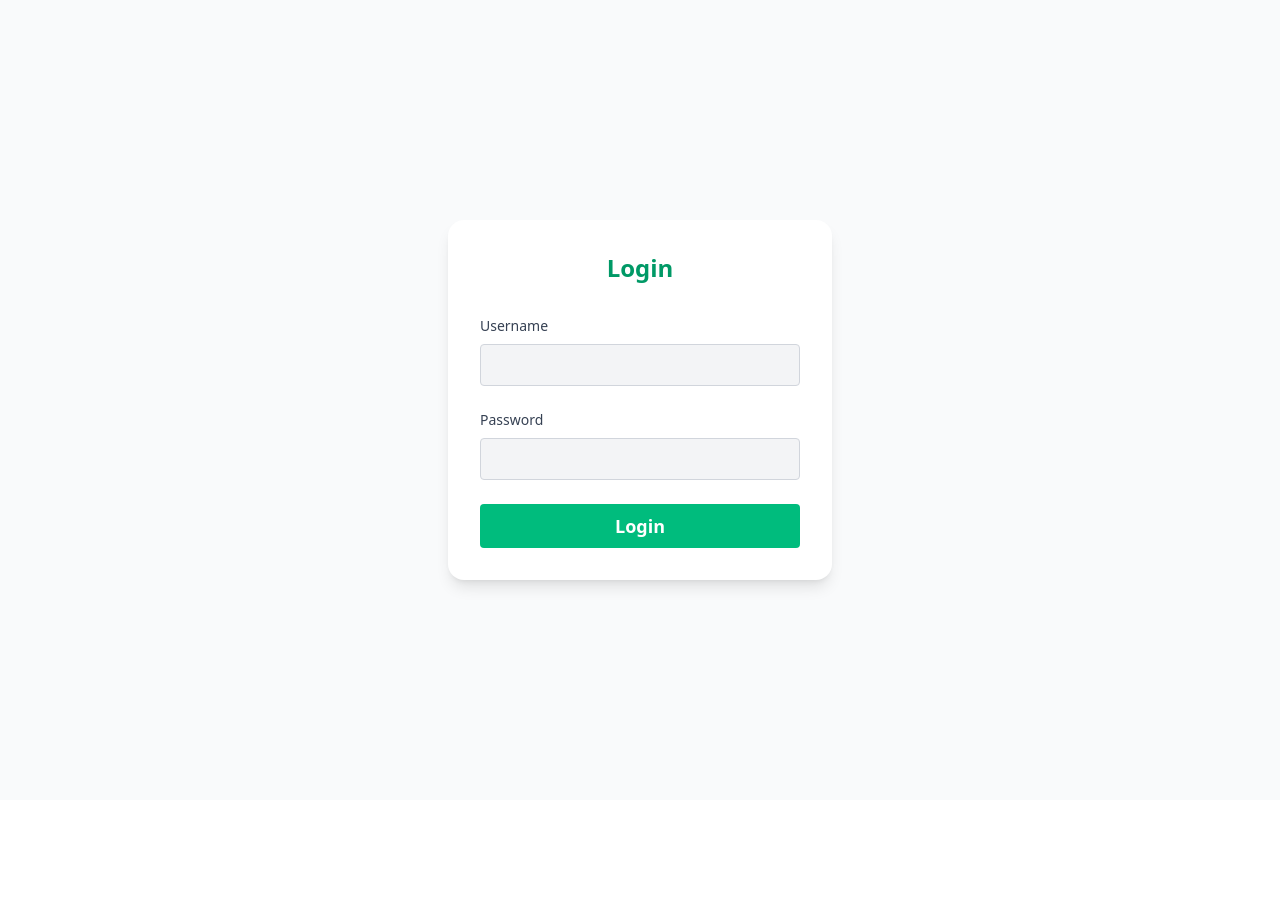
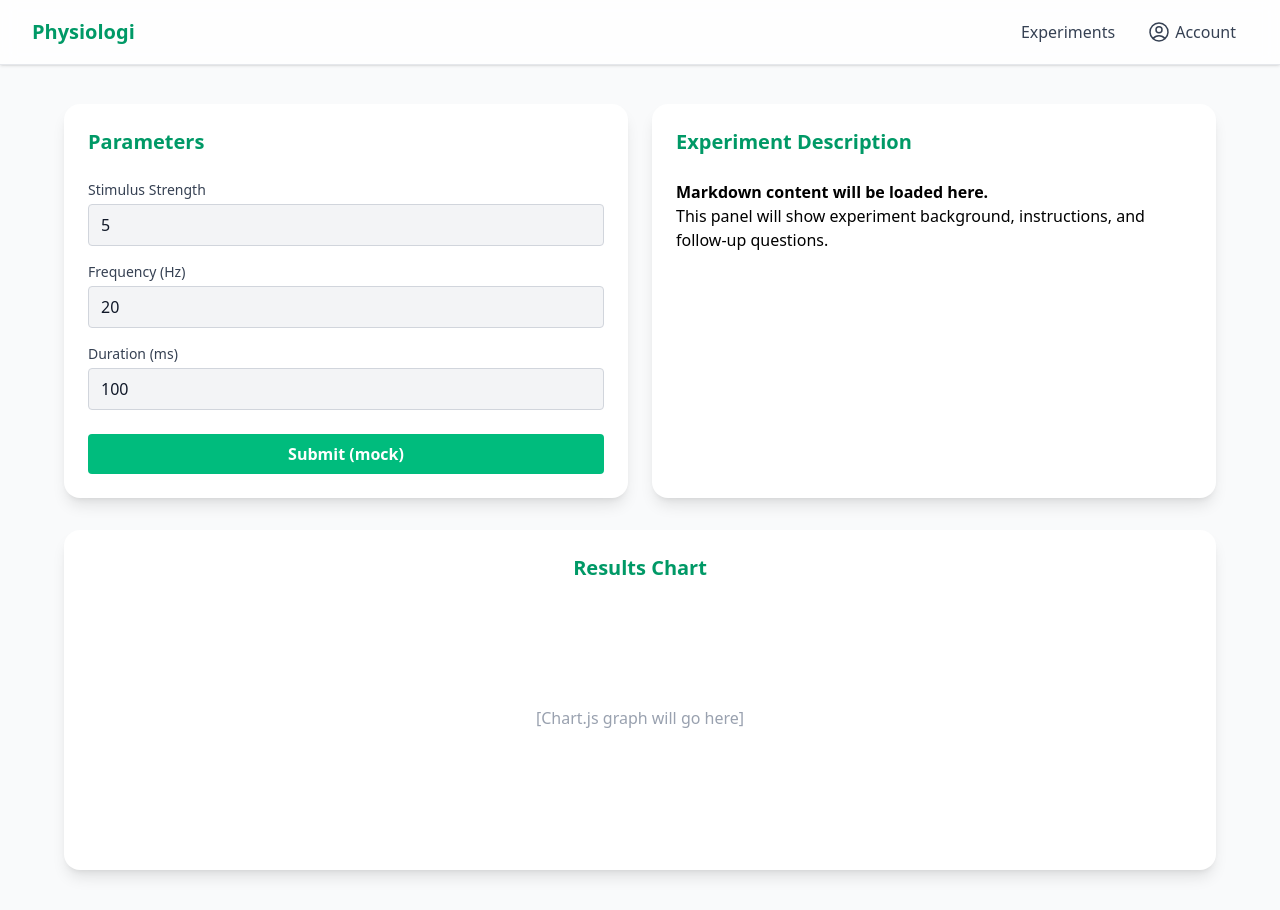
Before and after one commit to draic9/physiology_app, a React (Vite) app in the folder frontend/: page /experiment/1 in a window 1280 px wide. Before the commit this address led to /login. Before the commit the page ends 800 px from the top, so only its background shows below. Built offline with nearby package versions, Linux system fonts and the light colour scheme; sample sign-in values are in the browser's storage.

Commit message:
Fixed UIs and made up an experiment screen. Full mock.

```diff
--- a/frontend/postcss.config.mjs
+++ b/frontend/postcss.config.mjs
@@ -3,9 +3,9 @@
 // and the latter says to use this file, but the former doesn't.
 // I'm using both, so I'm not sure.
 
-const config = {
-    plugins: {
-      "@tailwindcss/postcss": {},
-    },
-  };
-  export default config;
+// const config = {
+//     plugins: {
+//       "@tailwindcss/postcss": {},
+//     },
+//   };
+//   export default config;
--- a/frontend/src/App.tsx
+++ b/frontend/src/App.tsx
@@ -5,6 +5,8 @@ import reactLogo from "./assets/react.svg";
 import viteLogo from "/vite.svg";
 import ExperimentMenu from "./pages/ExperimentMenu";
 import TopNav from "./components/TopNav";
+import ExperimentScreen from "./pages/ExperimentScreen";
+import ProtectedLayout from "./components/ProtectedLayout";
 
 const techStack = [
   { name: "React", logo: reactLogo, url: "https://react.dev" },
@@ -18,7 +20,7 @@ function Dashboard() {
   return (
     <>
       <TopNav />
-      <div className="pt-16">
+      <div>
         <ExperimentMenu />
       </div>
     </>
@@ -42,7 +44,19 @@ export default function App() {
         path="/dashboard"
         element={
           <RequireAuth>
-            <Dashboard />
+            <ProtectedLayout>
+              <Dashboard />
+            </ProtectedLayout>
+          </RequireAuth>
+        }
+      />
+      <Route
+        path="/experiment/:id"
+        element={
+          <RequireAuth>
+            <ProtectedLayout>
+              <ExperimentScreen />
+            </ProtectedLayout>
           </RequireAuth>
         }
       />
--- /dev/null
+++ b/frontend/src/components/ProtectedLayout.tsx
@@ -0,0 +1,10 @@
+import TopNav from "./TopNav";
+
+export default function ProtectedLayout({ children }: { children: React.ReactNode }) {
+  return (
+    <>
+      <TopNav />
+      <div className="pt-16 bg-gray-50 dark:bg-gray-900">{children}</div>
+    </>
+  );
+}
--- a/frontend/src/pages/ExperimentMenu.tsx
+++ b/frontend/src/pages/ExperimentMenu.tsx
@@ -1,4 +1,5 @@
 import { LockClosedIcon } from '@heroicons/react/24/solid';
+import { useNavigate } from "react-router-dom";
 
 const experiments = [
   {
@@ -40,8 +41,9 @@ const experiments = [
 ];
 
 export default function ExperimentMenu() {
+  const navigate = useNavigate();
   return (
-    <div className="min-h-screen bg-gray-50 dark:bg-gray-900 flex flex-col items-center py-12 px-4">
+    <div className="bg-gray-50 dark:bg-gray-900 flex flex-col items-center pt-10 pb-10 px-4">
       <h1 className="text-3xl font-bold mb-8 text-emerald-600 dark:text-emerald-300">Experiments</h1>
       <div className="grid grid-cols-1 sm:grid-cols-2 gap-8 w-full max-w-3xl">
         {experiments.map((exp) => (
@@ -63,7 +65,7 @@ export default function ExperimentMenu() {
             </div>
             <p className="text-gray-700 dark:text-gray-200 mb-2">{exp.description}</p>
             {exp.unlocked ? (
-              <button className="mt-auto px-4 py-2 rounded bg-emerald-500 hover:bg-emerald-600 text-white font-semibold transition">
+              <button className="mt-auto px-4 py-2 rounded bg-emerald-500 hover:bg-emerald-600 text-white font-semibold transition" onClick={() => navigate(`/experiment/${exp.id}`)}>
                 Open
               </button>
             ) : (
--- /dev/null
+++ b/frontend/src/pages/ExperimentScreen.tsx
@@ -0,0 +1,51 @@
+import { useState } from "react";
+
+export default function ExperimentScreen() {
+  // Mock state for form and chart
+  const [form, setForm] = useState({
+    stimulus: 5,
+    frequency: 20,
+    duration: 100,
+  });
+
+  return (
+    <div className="bg-gray-50 dark:bg-gray-900 flex flex-col items-center pt-10 pb-10 px-2">
+      <div className="w-full max-w-6xl grid grid-cols-1 md:grid-cols-2 gap-6">
+        {/* Parameters Form */}
+        <div className="bg-white dark:bg-gray-800 rounded-2xl shadow-lg p-6 flex flex-col gap-4">
+          <h2 className="text-xl font-bold text-emerald-600 dark:text-emerald-300 mb-2">Parameters</h2>
+          <form className="flex flex-col gap-4">
+            <label className="flex flex-col gap-1">
+              <span className="text-sm text-gray-700 dark:text-gray-200">Stimulus Strength</span>
+              <input type="number" min={0} max={10} value={form.stimulus} className="rounded px-3 py-2 border border-gray-300 dark:border-gray-600 bg-gray-100 dark:bg-gray-700 text-gray-900 dark:text-gray-100" readOnly />
+            </label>
+            <label className="flex flex-col gap-1">
+              <span className="text-sm text-gray-700 dark:text-gray-200">Frequency (Hz)</span>
+              <input type="number" min={0} max={100} value={form.frequency} className="rounded px-3 py-2 border border-gray-300 dark:border-gray-600 bg-gray-100 dark:bg-gray-700 text-gray-900 dark:text-gray-100" readOnly />
+            </label>
+            <label className="flex flex-col gap-1">
+              <span className="text-sm text-gray-700 dark:text-gray-200">Duration (ms)</span>
+              <input type="number" min={0} max={1000} value={form.duration} className="rounded px-3 py-2 border border-gray-300 dark:border-gray-600 bg-gray-100 dark:bg-gray-700 text-gray-900 dark:text-gray-100" readOnly />
+            </label>
+            <button type="button" className="mt-2 px-4 py-2 rounded bg-emerald-500 hover:bg-emerald-600 text-white font-semibold transition">Submit (mock)</button>
+          </form>
+        </div>
+        {/* Description & Follow-up (Markdown placeholder) */}
+        <div className="bg-white dark:bg-gray-800 rounded-2xl shadow-lg p-6 flex flex-col gap-4 max-h-[32rem] overflow-y-auto">
+          <h2 className="text-xl font-bold text-emerald-600 dark:text-emerald-300 mb-2">Experiment Description</h2>
+          <div className="prose dark:prose-invert max-w-none">
+            <p><b>Markdown content will be loaded here.</b></p>
+            <p>This panel will show experiment background, instructions, and follow-up questions.</p>
+          </div>
+        </div>
+        {/* Chart/Graph (spans both columns on mobile) */}
+        <div className="md:col-span-2 bg-white dark:bg-gray-800 rounded-2xl shadow-lg p-6 mt-2 flex flex-col items-center">
+          <h2 className="text-xl font-bold text-emerald-600 dark:text-emerald-300 mb-2">Results Chart</h2>
+          <div className="w-full h-64 flex items-center justify-center">
+            <span className="text-gray-400 dark:text-gray-500">[Chart.js graph will go here]</span>
+          </div>
+        </div>
+      </div>
+    </div>
+  );
+}
```
